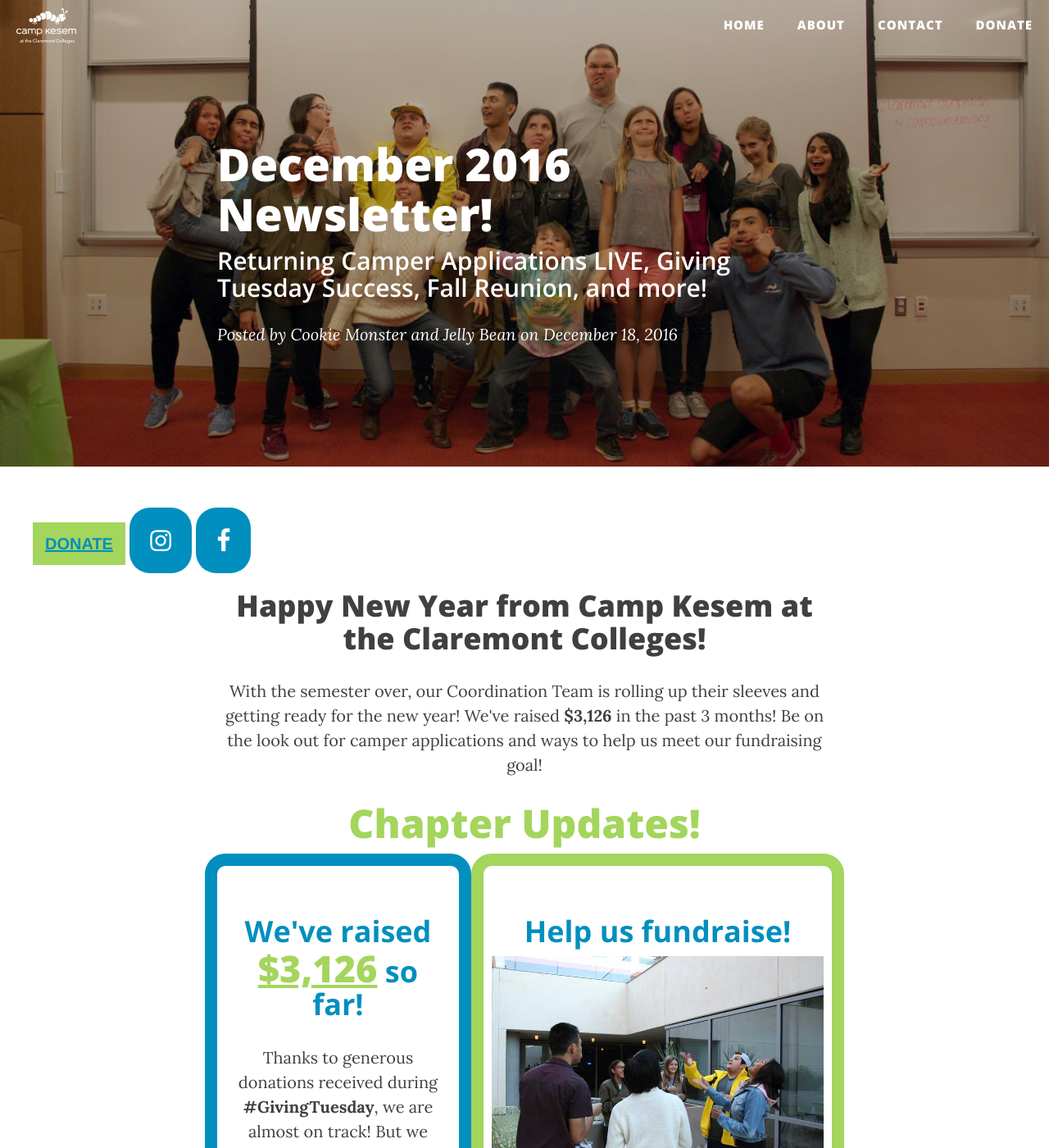
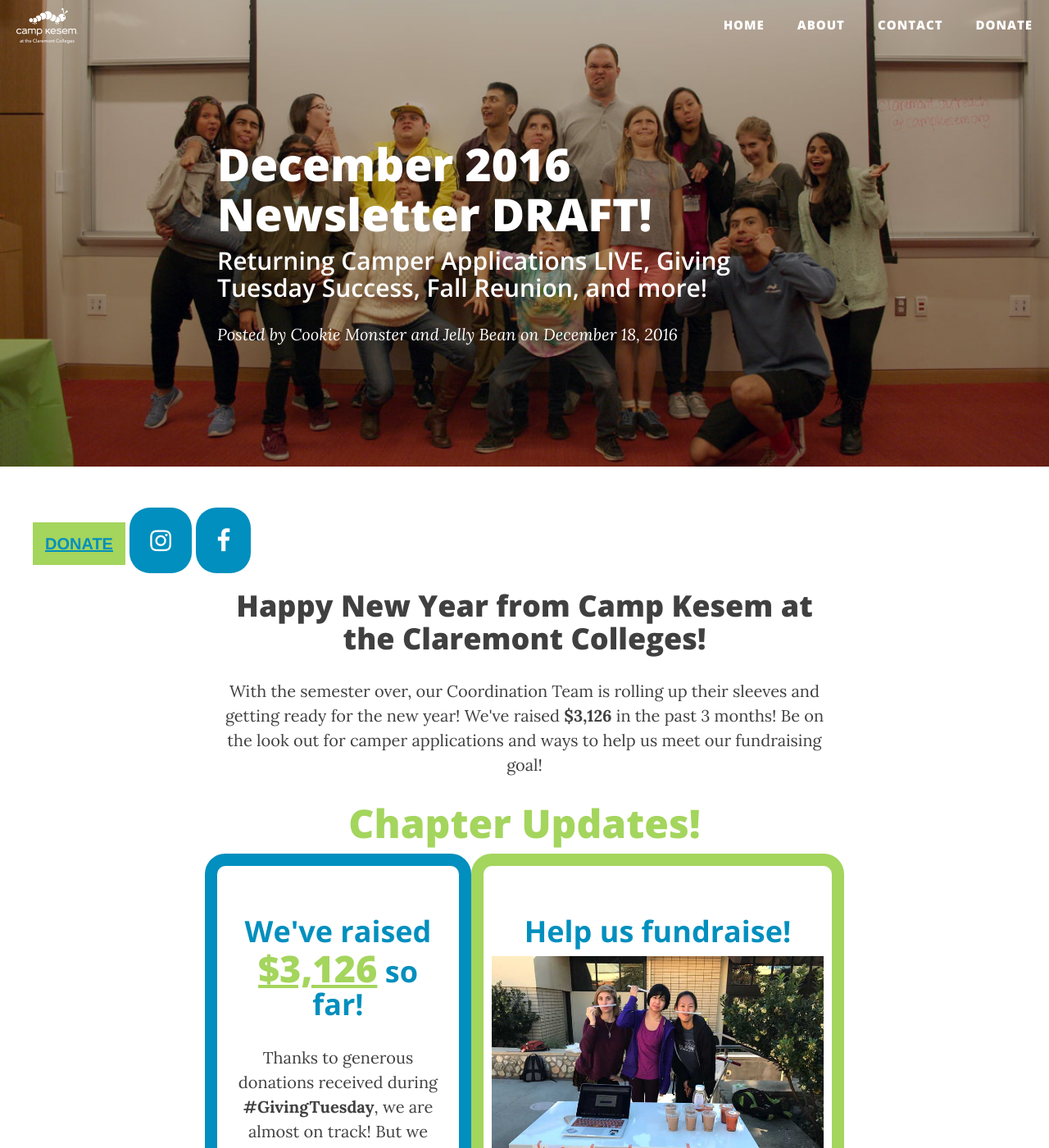
Before and after one commit to Camp-Kesem-at-the-Claremont-Colleges/campkesemclaremont.us, a Jekyll site: the page built from _posts/2016-12-30-newsletter.markdown, in a window 1280 px wide and 1400 px high. Shown: the whole window at 82% size. Built offline with Jekyll 4.4.1, drawn with Linux system fonts in a browser that asks for light colours; nearby versions of some CDN libraries; comment, search, counter and statistics services are not loaded; some of the changed text lies outside the part shown.

Commit message:
added boba fundraising picture

```diff
--- a/_posts/2016-12-30-newsletter.markdown
+++ b/_posts/2016-12-30-newsletter.markdown
@@ -1,6 +1,6 @@
 ---
 layout:     post
-title:      "December 2016 Newsletter!"
+title:      "December 2016 Newsletter DRAFT!"
 subtitle:   "Returning Camper Applications LIVE, Giving Tuesday Success, Fall Reunion, and more!"
 date:       2016-12-18 12:00:00
 author:     "Cookie Monster and Jelly Bean"
@@ -39,7 +39,8 @@
     <div class="col-md-7 green-box">
         <h2 class="section-heading">Help us fundraise!</h2>
         <div class="row">
-                <img src="/img/newsletter/december2016/fall-reunion2.JPG">
+                <img src="/img/newsletter/december2016/boba-fundraise.jpg">
+                <span class="caption text-muted">From left to right: Scuba, Pogo, and Stitch at a #GivingTuesday fundraiser!</span>
         </div>
         <p>We need your help! We've booked an incredible campsite and now <strong>we need your support</strong> to meet our fundraising goal!
         We have to reach $30,000 before camp starts. Help us get there by <strong>sharing our page</strong> with family and friends!
```
Also changed, not shown: img/newsletter/december2016/boba-fundraise.jpg (added), 1 other file.
